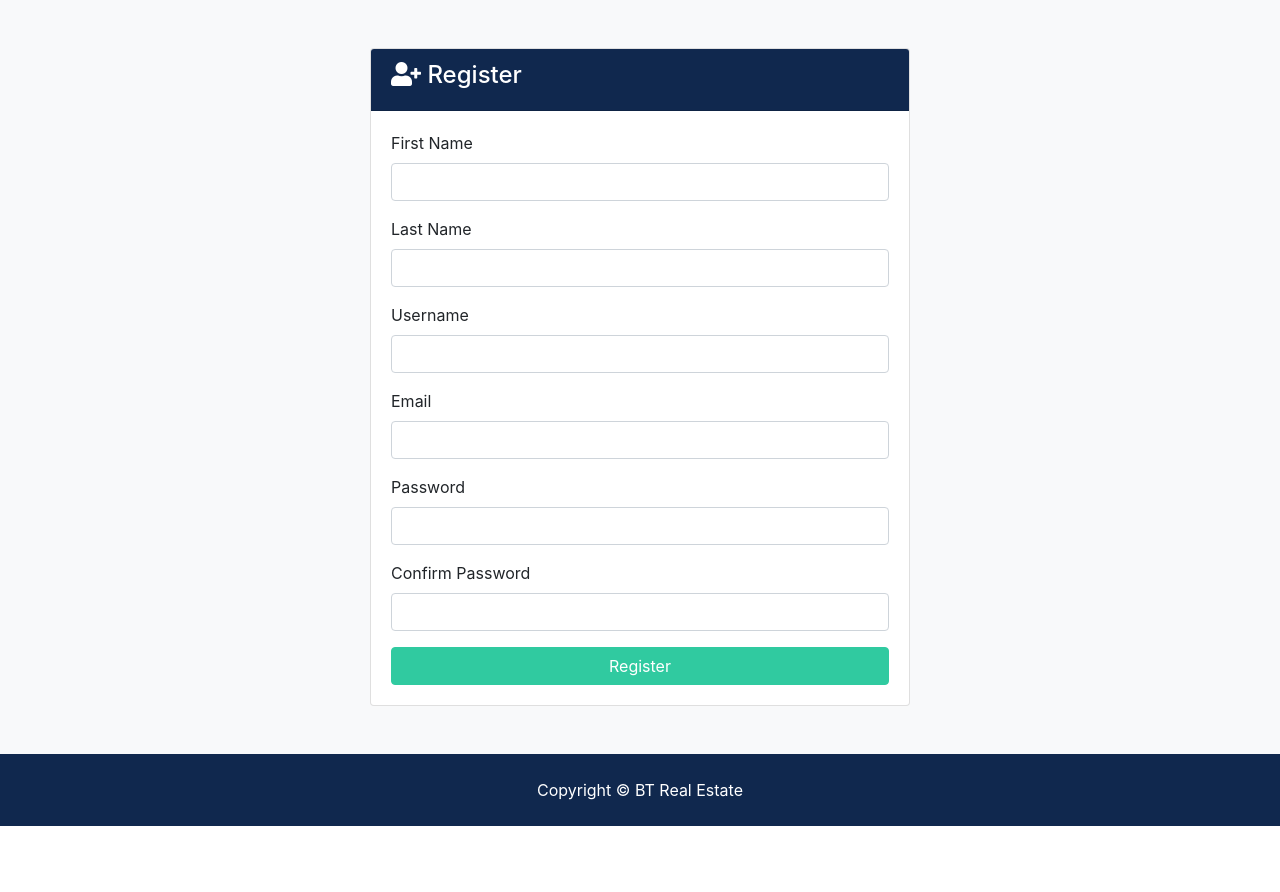
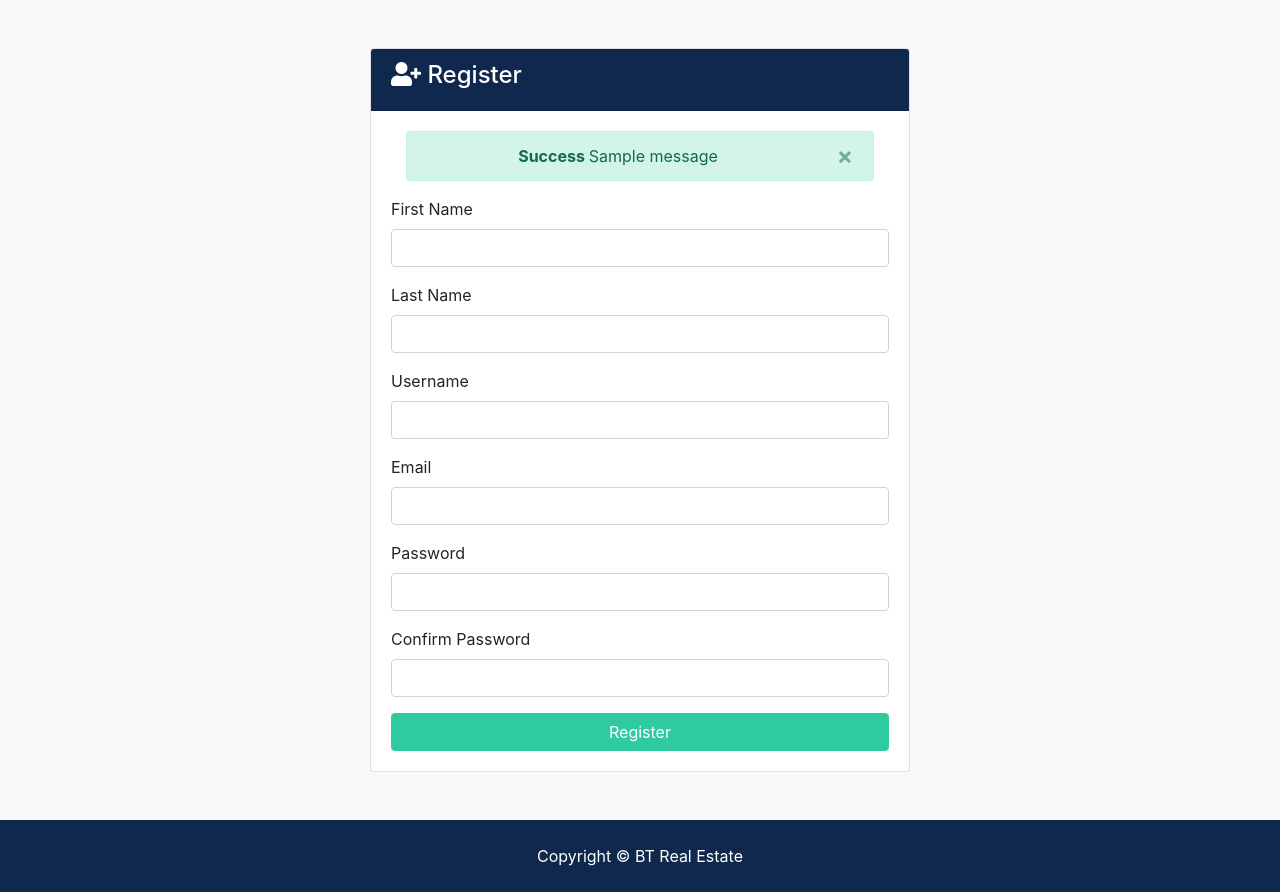
Before and after one commit to serg333soul/btre, a Django app: page /accounts/register in a window 1280 px wide. Shown: the part 128-1020 px from the top of the page. Before the commit the page ends 954 px from the top, so only its background shows below. Run offline with Django 3.2, Linux system fonts and the light colour scheme; tables that the repository leaves empty hold one stand-in row (values such as "Sample post"); one stand-in notice (Sample message) is shown; some libraries are stand-ins or nearby versions.

Commit message:
end lesson 49 py manage.py collectstatic

```diff
--- a/btre/accounts/views.py
+++ b/btre/accounts/views.py
@@ -1,10 +1,11 @@
 from django.shortcuts import render, redirect
+from django.contrib import messages
 
 # Create your views here.
 def register(request):
     if request.method == 'POST':
-        #Register user
-        return
+        messages.error(request, 'Testing error message')
+        return redirect('register')
     else:
         return render(request, 'accounts/register.html')
 
--- a/btre/btre/settings.py
+++ b/btre/btre/settings.py
@@ -135,3 +135,9 @@ STATICFILES_DIRS = [
 # Media Folder Settings
 MEDIA_ROOT = os.path.join(BASE_DIR, 'media')
 MEDIA_URL = '/media/'
+
+# Messages
+from django.contrib.messages import constants as messages
+MESSAGE_TAGS = {
+    messages.ERROR: 'danger',
+    }
--- a/btre/templates/accounts/login.html
+++ b/btre/templates/accounts/login.html
@@ -11,6 +11,8 @@
                     <i class="fas fa-sign-in-alt"></i> Login</h4>
                 </div>
                 <div class="card-body">
+                    <!--Alerts-->
+                    {% include "partials/_alerts.html" %}
                     <form action="{% url 'login' %}" method="POST">
                         {% csrf_token %}
                     <div class="form-group">
--- a/btre/templates/accounts/register.html
+++ b/btre/templates/accounts/register.html
@@ -11,6 +11,8 @@
                     <i class="fas fa-user-plus"></i> Register</h4>
                 </div>
                 <div class="card-body">
+                    <!--Alerts-->
+                    {% include "partials/_alerts.html" %}
                     <form action="{% url 'register' %}" method="POST">
                         {% csrf_token %}
                     <div class="form-group">
--- /dev/null
+++ b/btre/templates/partials/_alerts.html
@@ -0,0 +1,17 @@
+{% if messages %}
+    {% for message in messages %}
+      <div id="message" class="container">
+        <div class="alert alert-{{ message.tags }} alert-dismissible text-center" role="alert">
+            <button type="button" class="close" data-dismiss="alert"><span aria-hidden="true">&times;</span></button>
+            <strong>
+                {% if message.level == DEFAULT_MESSAGE_LEVELS.ERROR %}
+                    Error
+                {% else %}
+                    {{ message.tags|title }}
+                {% endif %}
+            </strong>
+            {{ message }}
+        </div>
+      </div>
+    {% endfor %}
+{% endif %}
```
Also changed, not shown: btre/static/css/admin.css (added, +32 -0 lines).
